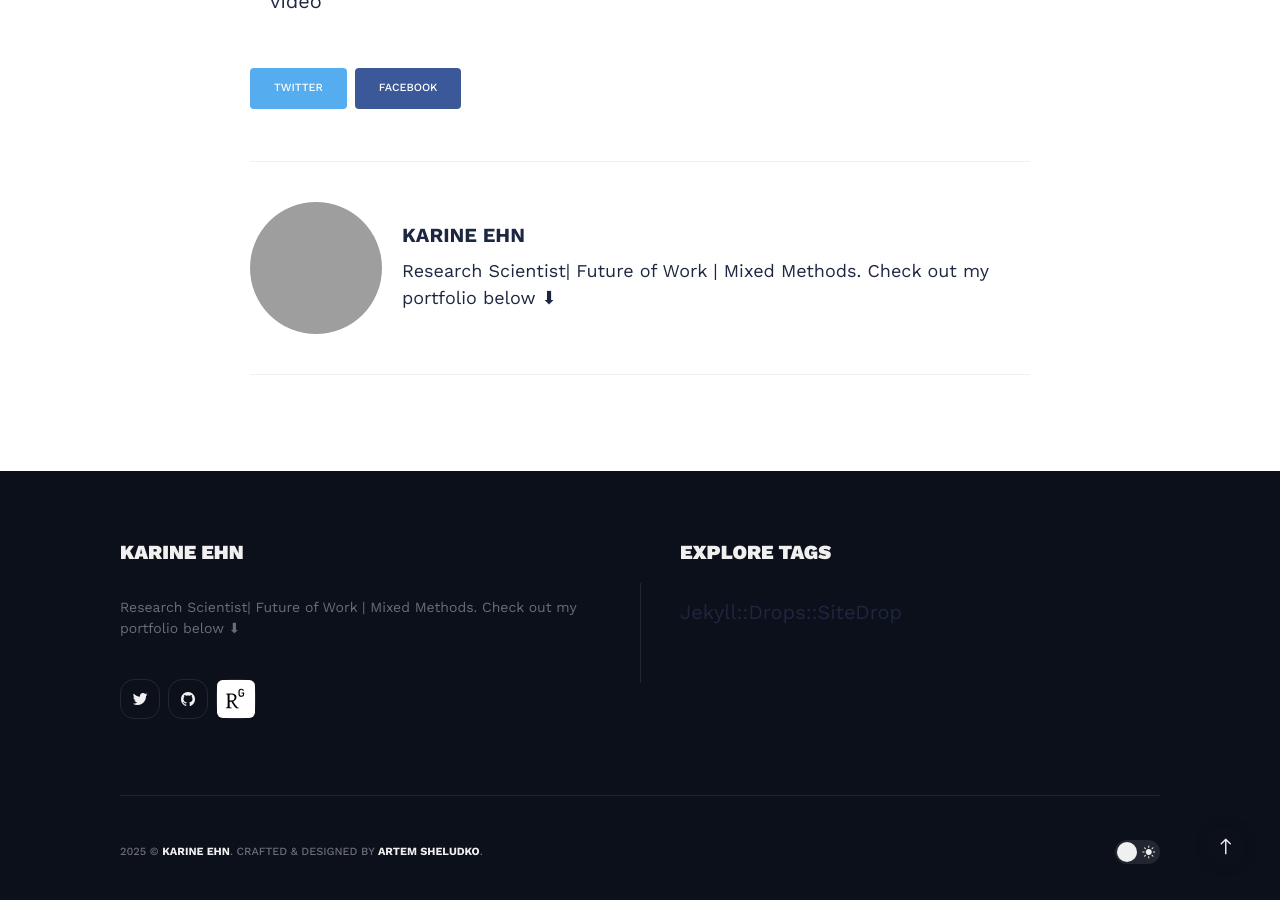
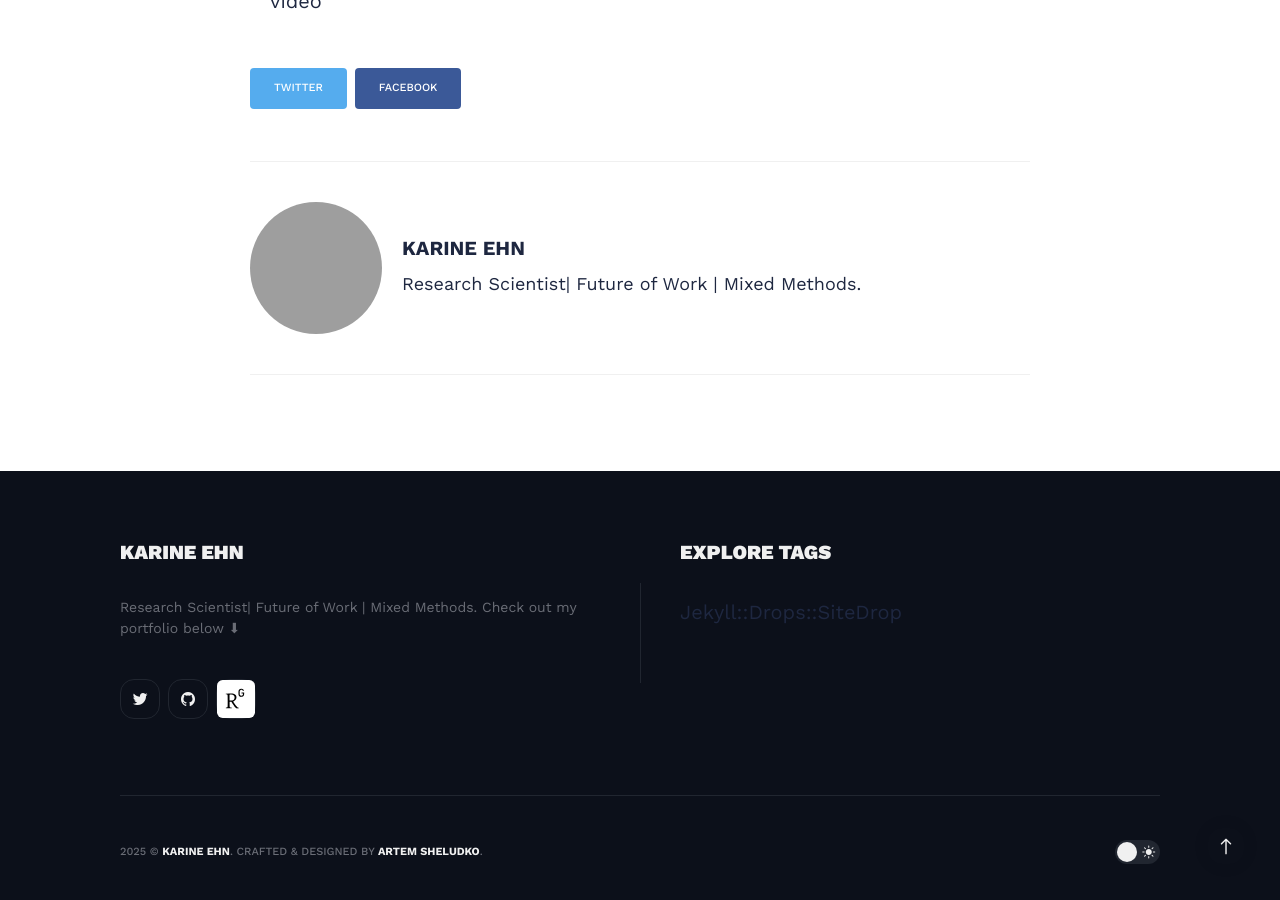
Before and after one commit to kargam0167/kargam0167.github.io, a Jekyll site: the page built from _posts/2023-10-14-What-doesnt -destroy -us- strengthens.markdown, in a window 1280 px wide and 900 px high, scrolled down 1938 px. Built offline with Jekyll 4.4.1, drawn with Linux system fonts in a browser that asks for light colours; nearby versions of some CDN libraries; grey boxes are pictures that could not be loaded.

Commit message:
Update _config.yml

```diff
--- a/_config.yml
+++ b/_config.yml
@@ -8,7 +8,7 @@ url: "https://kargam0167.github.io/" # the base hostname & protocol for your sit
 # Author Settings
 author:
   name: Karine Ehn
-  bio: Research Scientist| Future of Work | Mixed Methods. Check out my portfolio below ⬇
+  bio: Research Scientist| Future of Work | Mixed Methods.
   avatar: '/images/01-1.jpg'
 
 social:
```
